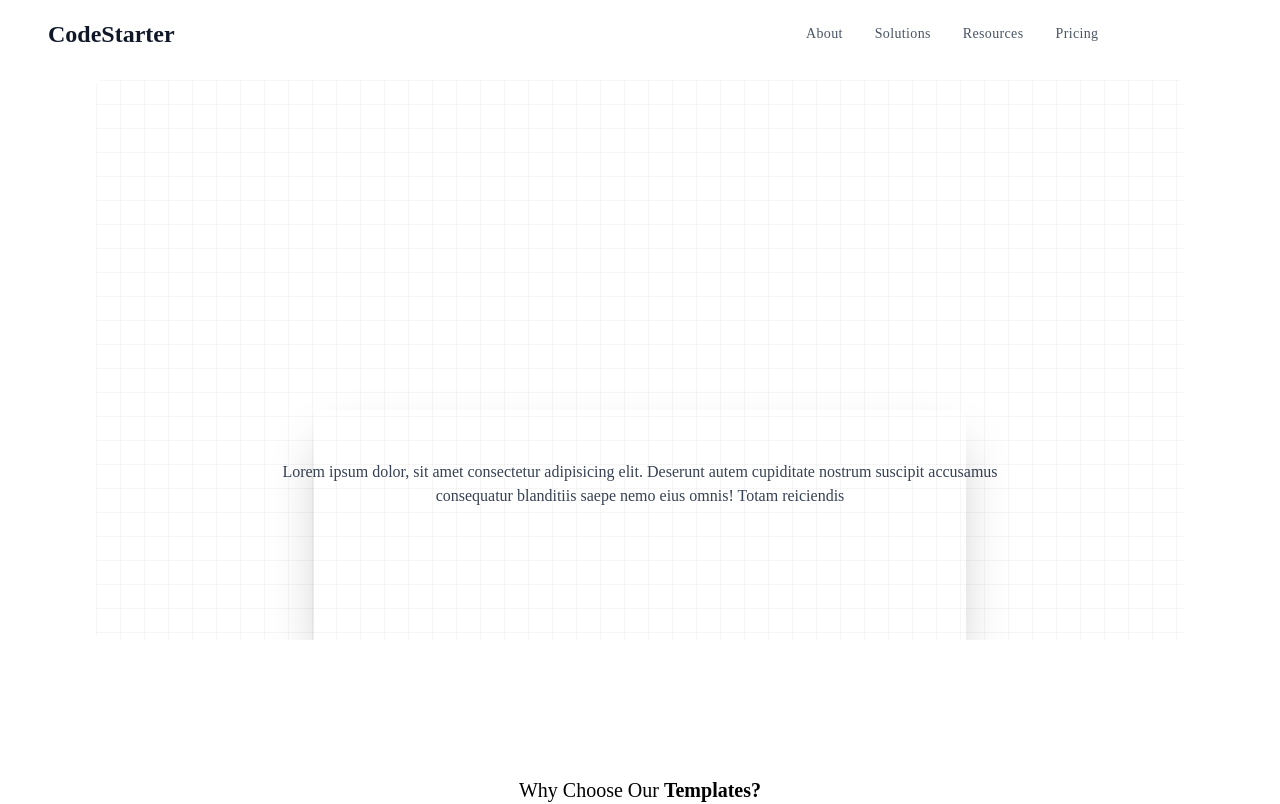
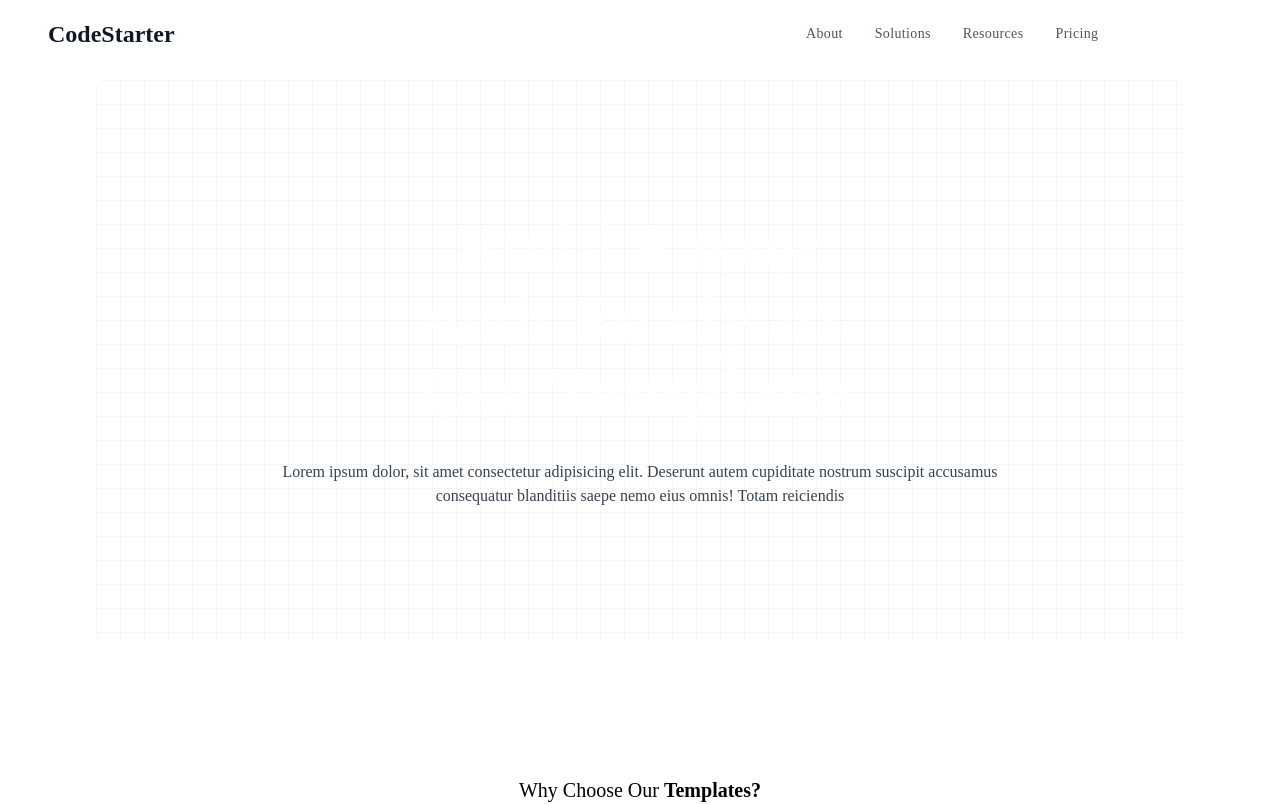
Before and after one commit to KiraaDev/CodeStarter-Landing-Page, a React (Vite) app: page / in a window 1280 px wide. Shown: the top 804 px of the page. Built offline with nearby package versions, Linux system fonts and the light colour scheme.

Commit message:
fixing z index

```diff
--- a/src/components/HeroSection.tsx
+++ b/src/components/HeroSection.tsx
@@ -3,9 +3,9 @@
 function HeroSection() {
 
     return (
-        <section className="relative w-full h-[65svh] flex justify-center items-center flex-col gap-10 rounded-md bg-gradient-to-t overflow-hidden md:h-[70svh] ">
+        <section className="relative w-full z-0 h-[65svh] flex justify-center items-center flex-col gap-10 rounded-md bg-gradient-to-t overflow-hidden md:h-[70svh] ">
             <div
-                className="absolute h-full -z-0 w-full bg-[linear-gradient(to_right,#80808012_1px,transparent_1px),linear-gradient(to_bottom,#80808012_1px,transparent_1px)] bg-[size:24px_24px]"
+                className="absolute h-full -z-10 w-full bg-[linear-gradient(to_right,#80808012_1px,transparent_1px),linear-gradient(to_bottom,#80808012_1px,transparent_1px)] bg-[size:24px_24px]"
             ></div>
             <div className="lg:w-2/3 text-center text-white">
                 <h1 className="text-balance text-5xl md:text-6xl xl:text-7xl">Build <strong>Faster</strong> with
@@ -14,8 +14,7 @@ function HeroSection() {
                 <p className="mt-8 text-gray-700 dark:text-gray-300">Lorem ipsum dolor, sit amet consectetur adipisicing elit. Deserunt autem cupiditate nostrum suscipit accusamus consequatur blanditiis saepe nemo eius omnis! Totam reiciendis</p>
             </div>
 
-            <div className=" shadow-2xl rounded-md h-60 w-[60%] absolute bottom-[-10px]">
-            </div>
+
         </section>
     )
 }
```
